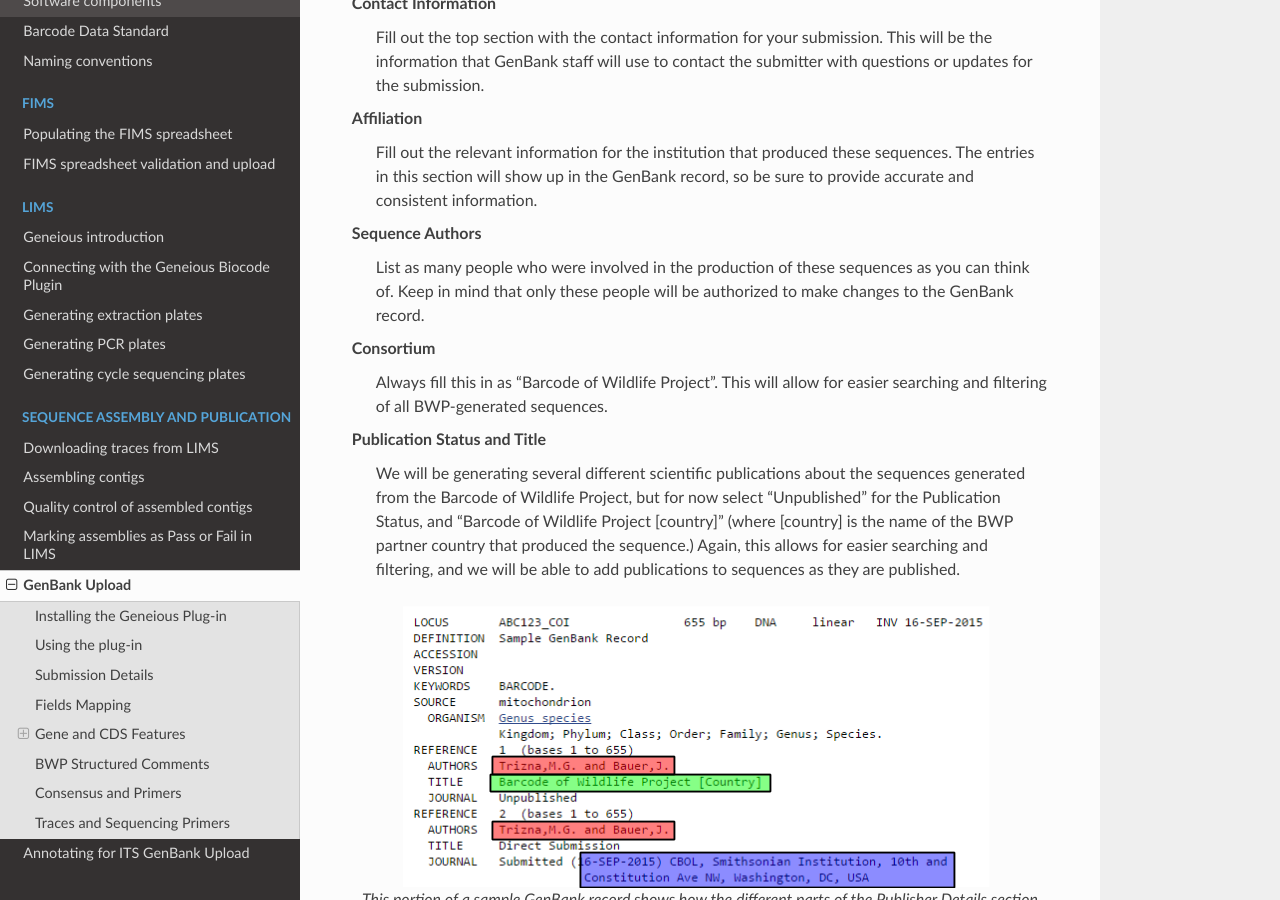
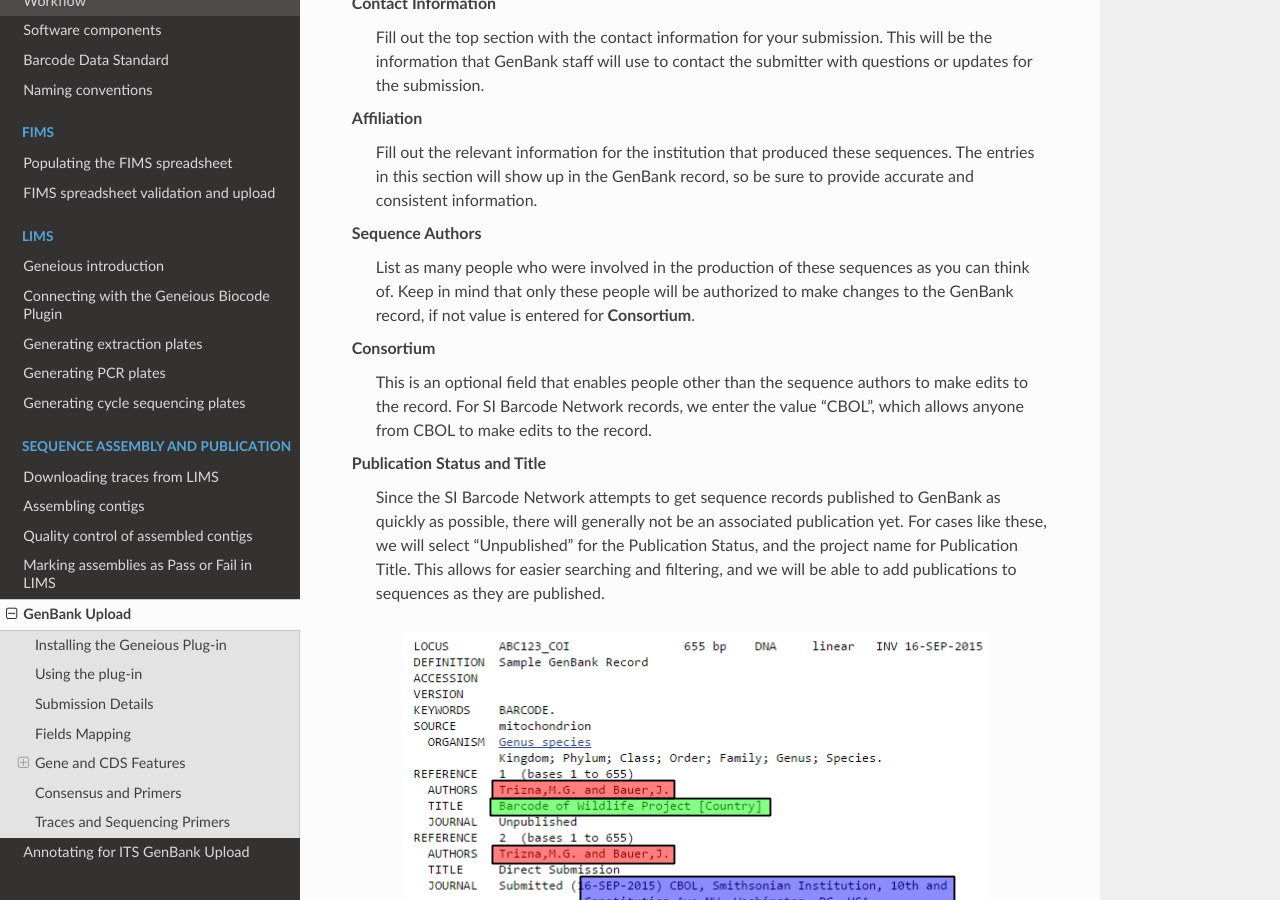
Before and after one commit to SIBarcodeNetwork/ReadtheDocsMaster, a Sphinx documentation site: the page built from Docs/gb_upload.rst, in a window 1280 px wide and 900 px high, scrolled down 2894 px. Built offline with Sphinx 7.4.7 and the Read the Docs theme 2.0.0, drawn with Linux system fonts in a browser that asks for light colours; some of the changed text lies outside the part shown.

Commit message:
Updated GenBank submission doc to remove BWP references
Biggest part was to remove the BWP Structured Comment section.

```diff
--- a/Docs/gb_upload.rst
+++ b/Docs/gb_upload.rst
@@ -32,9 +32,9 @@
 
 You will see a window appear that has the following sections. Each section is detailed below.
 
-.. image:: /images/genbank_submit_colorcoded.png
+.. image:: /images/genbank_submit_colorcoded_si.png
   :align: center
-  :target: /en/latest/_images/genbank_submit_colorcoded.png
+  :target: /en/latest/_images/genbank_submit_colorcoded_si.png
 
 
 Submission Details
@@ -59,13 +59,13 @@
   Fill out the relevant information for the institution that produced these sequences. The entries in this section will show up in the GenBank record, so be sure to provide accurate and consistent information.
 
 Sequence Authors
-  List as many people who were involved in the production of these sequences as you can think of. Keep in mind that only these people will be authorized to make changes to the GenBank record.
+  List as many people who were involved in the production of these sequences as you can think of. Keep in mind that only these people will be authorized to make changes to the GenBank record, if not value is entered for **Consortium**.
 
 Consortium
-  Always fill this in as "Barcode of Wildlife Project". This will allow for easier searching and filtering of all BWP-generated sequences.
+  This is an optional field that enables people other than the sequence authors to make edits to the record. For SI Barcode Network records, we enter the value "CBOL", which allows anyone from CBOL to make edits to the record.
 
 Publication Status and Title
-  We will be generating several different scientific publications about the sequences generated from the Barcode of Wildlife Project, but for now select "Unpublished" for the Publication Status, and "Barcode of Wildlife Project [country]" (where [country] is the name of the BWP partner country that produced the sequence.) Again, this allows for easier searching and filtering, and we will be able to add publications to sequences as they are published.
+  Since the SI Barcode Network attempts to get sequence records published to GenBank as quickly as possible, there will generally not be an associated publication yet. For cases like these, we will select "Unpublished" for the Publication Status, and the project name for Publication Title. This allows for easier searching and filtering, and we will be able to add publications to sequences as they are published.
 
 .. figure:: /images/gb_record_publisher_details.png
   :align: center
@@ -156,21 +156,6 @@
 ==== =============
 CytB cytochrome b
 ==== =============
-
-BWP Structured Comments
------------------------
-
-This window will appear when you check the button next to "Include structured comments", and then click the "Choose..." button. These are the Barcode of Wildlife Project special fields that set apart BWP GenBank records from regular BARCODE keyword records. The screenshot below shows the appropriate FIMS field to choose for each structured comment field. You can also include additional non-required structured comment fields (chainOfCustody or coordinatePrecision) by checking the box next to "Enable optional comments".
-
-.. image:: /images/structured_comments.png
-  :align: center
-  :target: /en/latest/_images/structured_comments.png
-
-.. figure:: /images/gb_record_structured_comments.png
-  :align: center
-  :target: /en/latest/_images/gb_record_structured_comments.png
-
-  This screenshot of a sample BWP GenBank record shows how the BWP structured comment fields will appear.
 
 Consensus and Primers
 ---------------------
```
Also changed, not shown: other parts of Docs/gb_upload.rst (+1 -1 lines), Docs/images/genbank_submit_colorcoded_si.png (added).
